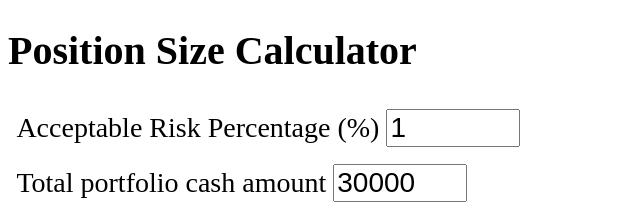
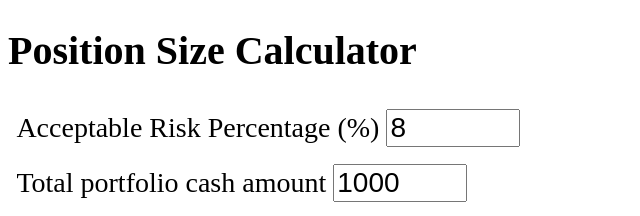
Before and after one commit to guinwza0971/Positionzizer, a plain HTML site: page index.html in a window 1280 px wide. Shown: the top 216 px of the page, 0-640 px from the left. Drawn offline with Linux system fonts and the light colour scheme.

Commit message:
Update index.html

```diff
--- a/index.html
+++ b/index.html
@@ -11,12 +11,12 @@
         <form class="inputzone">
             <div class="item-1">
                 <label title="% of portfolio that you accept to loss if this trade hit stop-loss.">Acceptable Risk Percentage (%)</label>
-                <input id="riskpercent" type="number" min="0" max="100" step="0.25" value="1">
+                <input id="riskpercent" type="number" min="0" max="100" step="0.5" value="8">
             </div>
 
             <div class="item-2">
                 <label>Total portfolio cash amount</label>
-                <input id="totalcash" type="number" min="0" value="30000">
+                <input id="totalcash" type="number" min="0" value="1000">
             </div>
 
             <div class="item-3">
```
